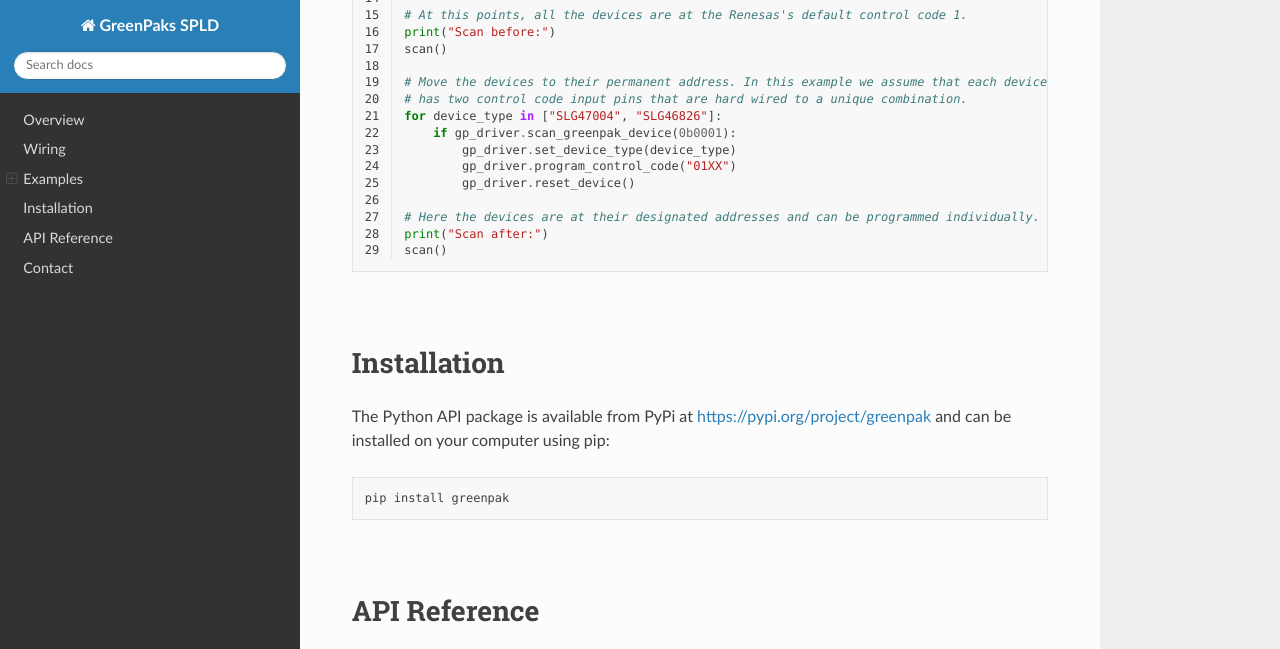
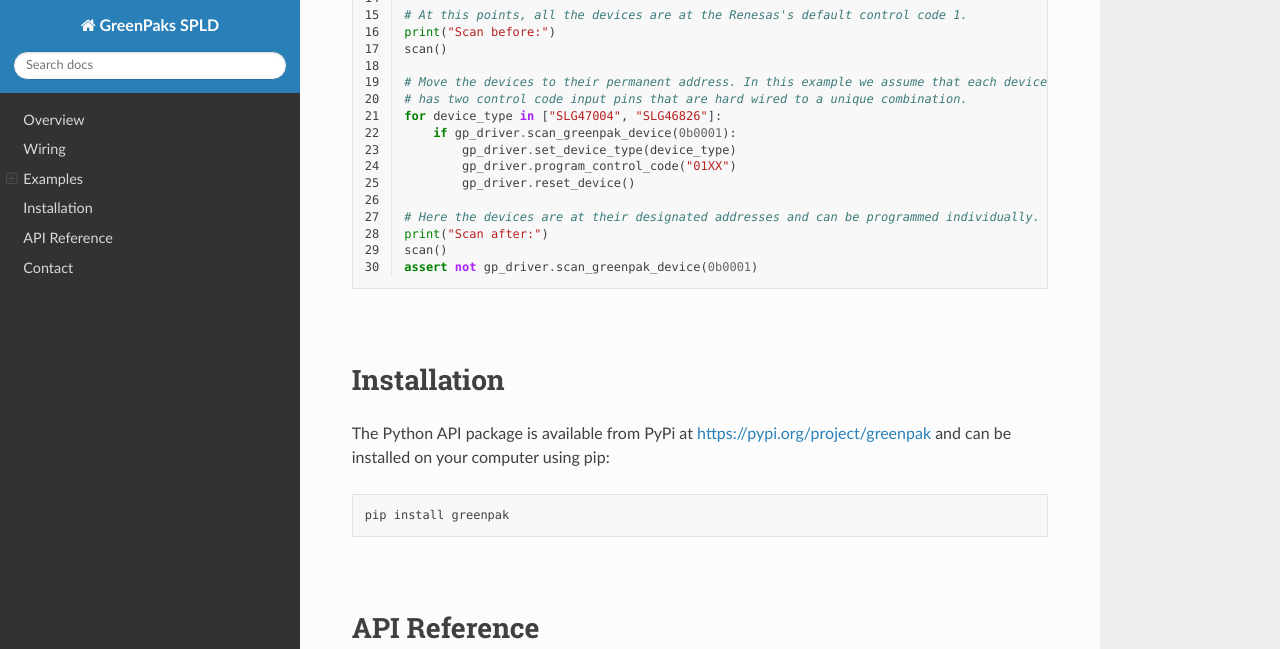
Before and after one commit to zapta/greenpak, a Sphinx documentation site: the page built from docs/index.rst, in a window 1280 px wide and 900 px high, scrolled down 2590 px, cut to the strip 0-649 px from the top of the window. Built offline with Sphinx 7.4.7 and the Read the Docs theme 2.0.0, drawn with Linux system fonts in a browser that asks for light colours.

Commit message:
Updated example

```diff
--- a/docs/index.rst
+++ b/docs/index.rst
@@ -159,6 +159,7 @@ some tweaks.
   # Here the devices are at their designated addresses and can be programmed individually.
   print("Scan after:")
   scan()
+  assert not gp_driver.scan_greenpak_device(0b0001)
 
 |
 
```
Also changed, not shown: 1 other file.
